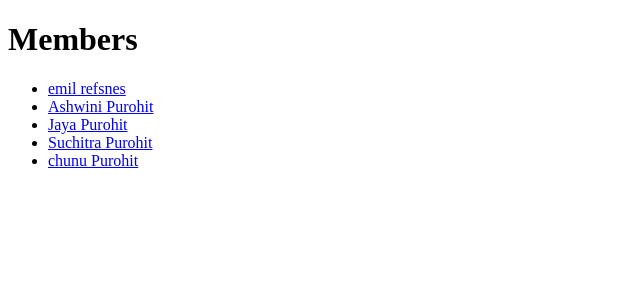
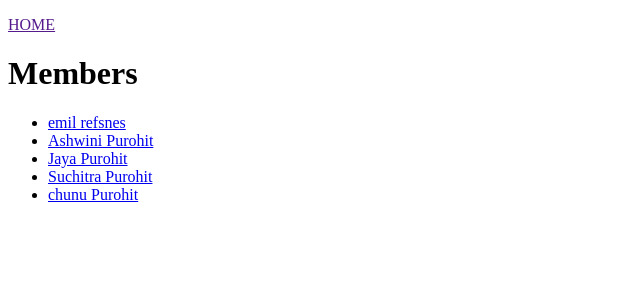
Before and after one commit to CoderXash9/Django-Learning, a Django app: page /members/ in a window 1280 px wide. Shown: the top 300 px of the page, without its empty margins (0-640 px from the left). Run offline with Django 5.2, Linux system fonts and the light colour scheme; data comes from the database, SQL or seed files in the repository.

Commit message:
adding the link in allmembers.html to go back to the HOME PAGE

```diff
--- a/01_First_Project/first_project/members/templates/allMembers.html
+++ b/01_First_Project/first_project/members/templates/allMembers.html
@@ -5,6 +5,7 @@
 {%endblock%}
 
 {%block content%}
+<p><a href '/'>HOME</a></p>
 <h1> Members </h1>
 
 <ul>
```
